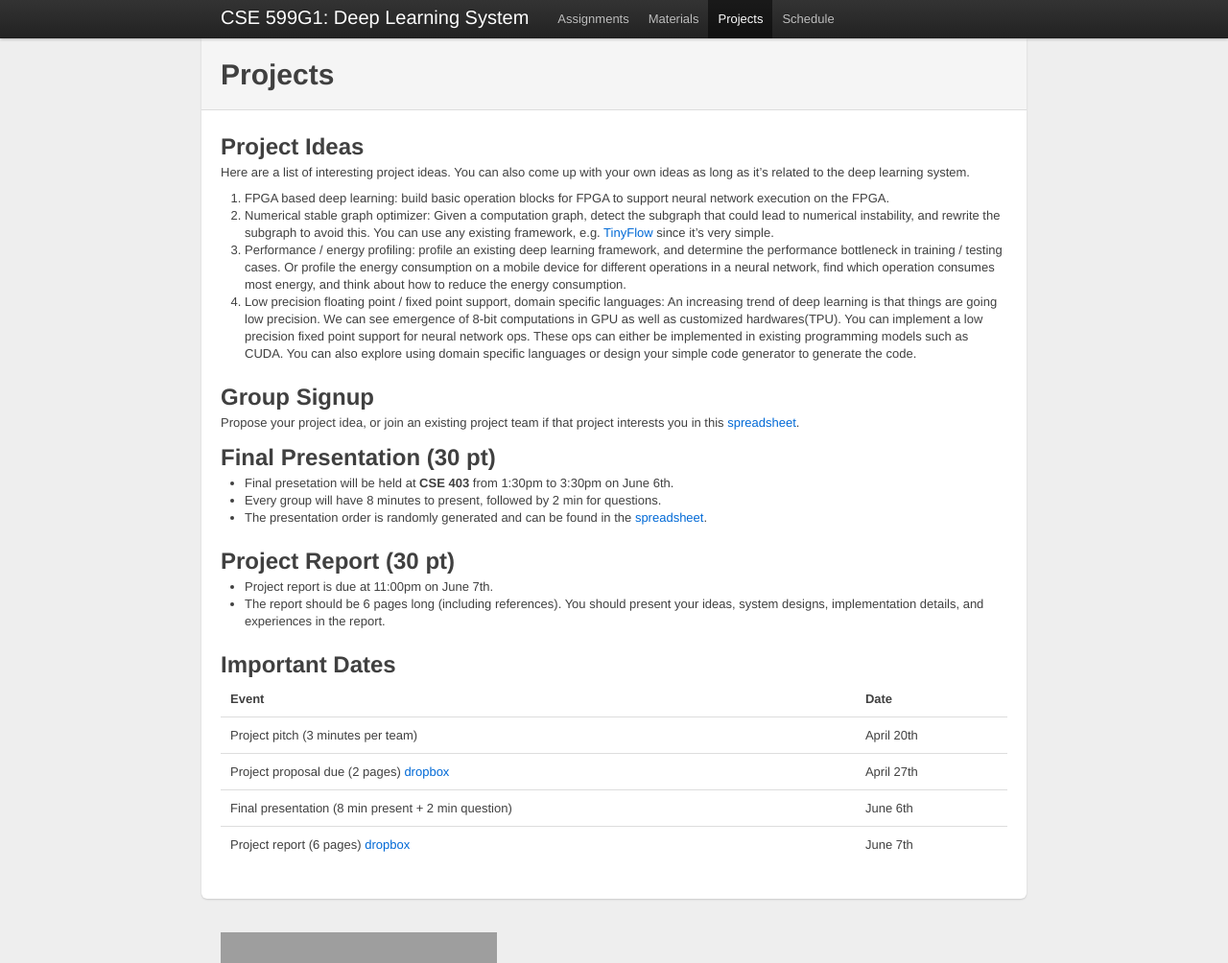
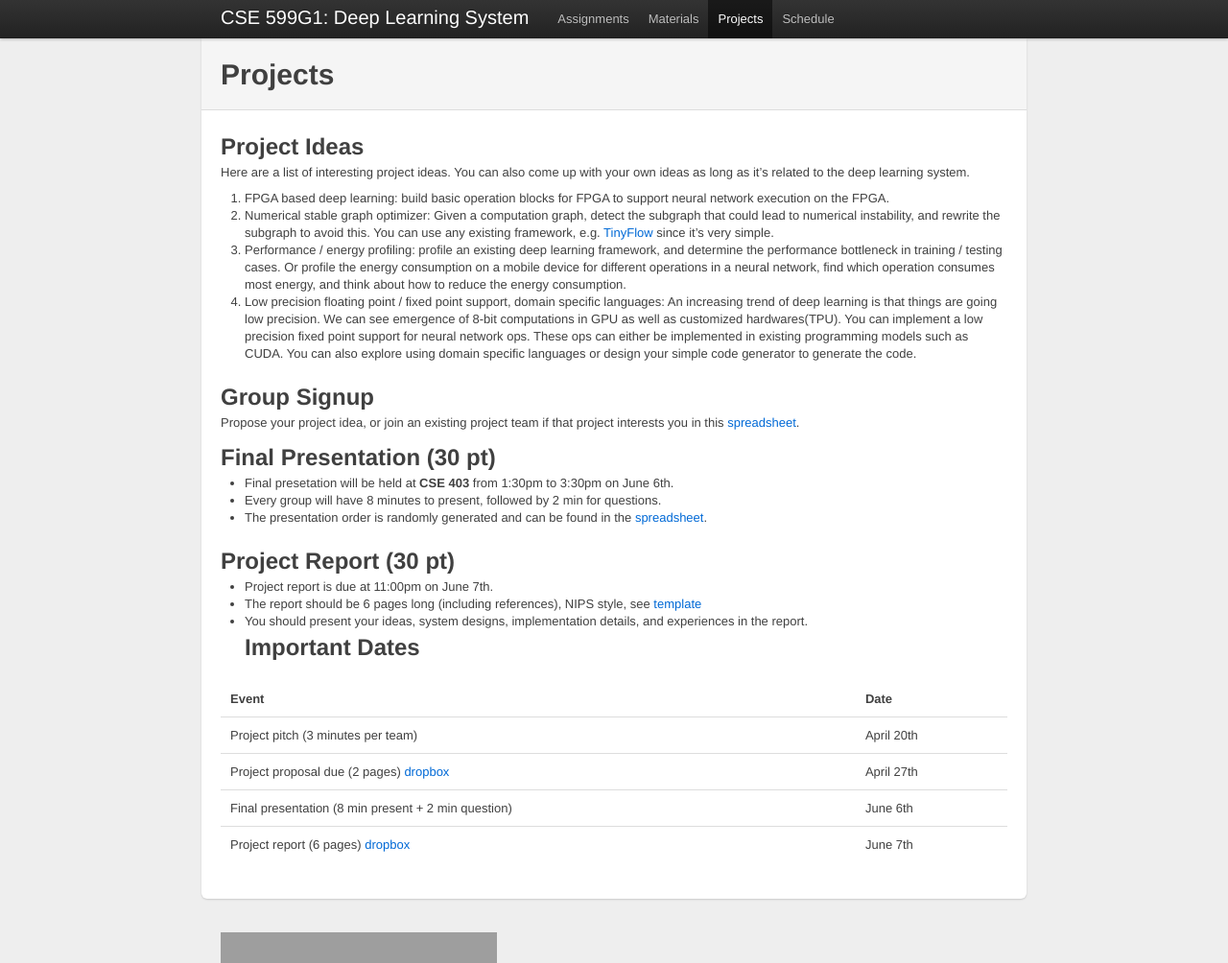
Before and after one commit to dlsys-course/dlsys-course.github.io, a Jekyll site: the page built from project.md, in a window 1280 px wide and 1004 px high. Shown: the whole window at 96% size. Built offline with Jekyll 4.4.1, drawn with Linux system fonts in a browser that asks for light colours; grey boxes are pictures that could not be loaded.

Commit message:
Update project NIPS style.

```diff
--- a/project.md
+++ b/project.md
@@ -25,9 +25,9 @@ Propose your project idea, or join an existing project team if that project inte
 
 ## Project Report (30 pt)
 - Project report is due at 11:00pm on June 7th.
-- The report should be 6 pages long (including references). You should present
-your ideas, system designs, implementation details, and experiences in the report.
-
+- The report should be 6 pages long (including references), NIPS style, see
+[template](https://nips.cc/Conferences/2017/PaperInformation/StyleFiles)
+- You should present your ideas, system designs, implementation details, and experiences in the report.
 ## Important Dates
 
 |  Event               |    Date    |
```
